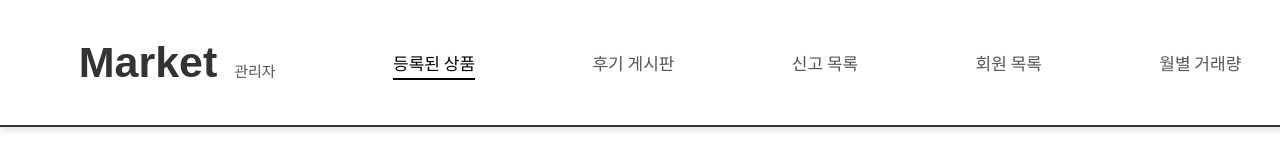
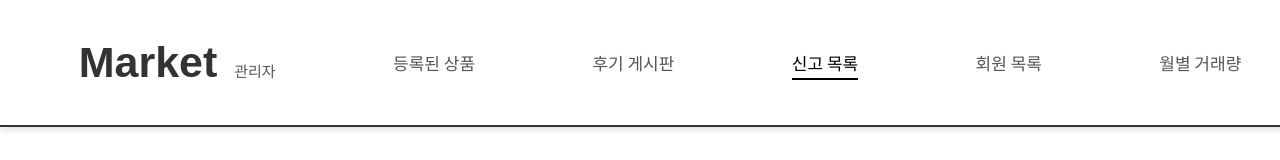
Before and after one commit to KW-DB-Project2/Frontend, a React (Vite) app: page /admin/product-reports in a window 1280 px wide. Shown: the top 160 px of the page. Built offline with nearby package versions, Linux system fonts and the light colour scheme; no server answers; a web font is replaced by a local one.

Commit message:
fix manage

```diff
--- a/src/adminpages/ProductReports.jsx
+++ b/src/adminpages/ProductReports.jsx
@@ -52,7 +52,7 @@ function ProductReports() {
             <ProductItem
               key={report.productReportId}
               onClick={() =>
-                navigateToProductDetail(report.userId, report.productId)
+                navigateToProductDetail(report.reportedUserId, report.productId)
               }
             >
               <ProductName>{report.productId}</ProductName>
--- a/src/navbar/AdminNavbar.jsx
+++ b/src/navbar/AdminNavbar.jsx
@@ -1,49 +1,42 @@
-import React, { useState } from 'react';
+import React from 'react';
 import styled from 'styled-components';
-import { Link } from 'react-router-dom';
+import { Link, useLocation } from 'react-router-dom';
 
 function AdminNavbar() {
-  // 선택된 버튼 상태 관리
-  const [activeItem, setActiveItem] = useState('/admin/Product-List');
+  const location = useLocation(); // 현재 경로를 가져옴
 
   return (
     <NavbarContainer>
       <MarketName to="/">
         Market <AdminText>관리자</AdminText>
       </MarketName>
-
       <NavbarItem
         to="/admin/Product-List"
-        active={activeItem === '/admin/Product-List'}
-        onClick={() => setActiveItem('/admin/Product-List')}
+        active={location.pathname === '/admin/Product-List'}
       >
         등록된 상품
       </NavbarItem>
       <NavbarItem
         to="/admin/review-list"
-        active={activeItem === '/admin/review-list'}
-        onClick={() => setActiveItem('/admin/review-list')}
+        active={location.pathname === '/admin/review-list'}
       >
         후기 게시판
       </NavbarItem>
       <NavbarItem
         to="/admin/product-reports"
-        active={activeItem === '/admin/product-reports'}
-        onClick={() => setActiveItem('/admin/product-reports')}
+        active={location.pathname === '/admin/product-reports'}
       >
         신고 목록
       </NavbarItem>
       <NavbarItem
         to="/admin/user-list"
-        active={activeItem === '/admin/user-list'}
-        onClick={() => setActiveItem('/admin/user-list')}
+        active={location.pathname === '/admin/user-list'}
       >
         회원 목록
       </NavbarItem>
       <NavbarItem
         to="/admin/sales-volume"
-        active={activeItem === '/admin/sales-volume'}
-        onClick={() => setActiveItem('/admin/sales-volume')}
+        active={location.pathname === '/admin/sales-volume'}
       >
         월별 거래량
       </NavbarItem>
--- a/src/userpages/Manage.jsx
+++ b/src/userpages/Manage.jsx
@@ -228,7 +228,7 @@ const Container = styled.div`
   padding: 20px;
   margin-top: 0;
   position: fixed; /* 화면에 고정 */
-  top: 23.8%;
+  top: 21.8%;
 `;
 
 const ButtonContainer = styled.div`
```
